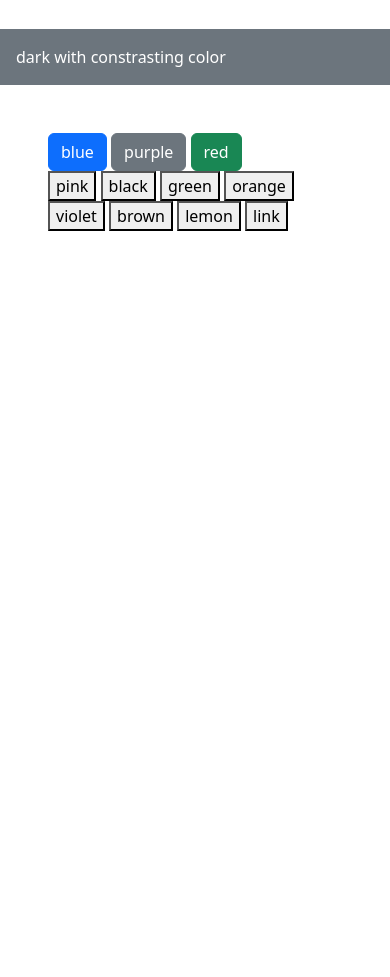
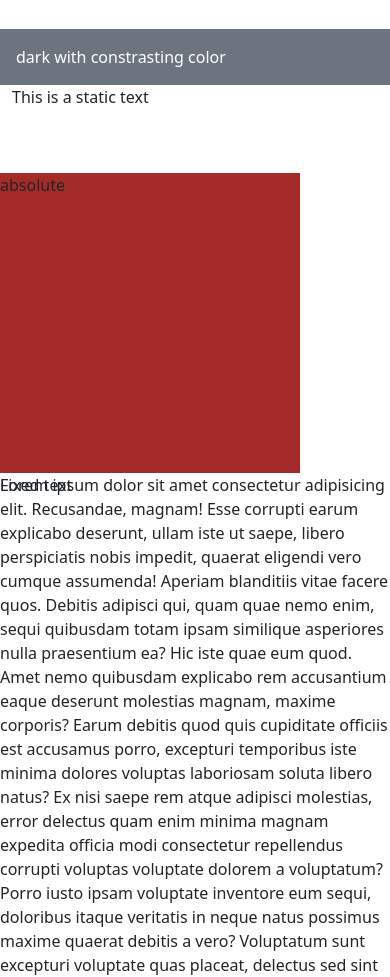
Before and after one commit to Xendra07/alex, a plain HTML site: page index.html in a window 390 px wide. Shown: the part 1020-1997 px from the top of the page. Before the commit the page ends 1299 px from the top, so only its background shows below. Drawn offline with nearby package versions, Linux system fonts and the light colour scheme.

Commit message:
Added positioning,breakpoint and media

```diff
--- a/index.html
+++ b/index.html
@@ -1,5 +1,6 @@
 <!DOCTYPE html>
 <html lang="en">
+
 <head>
     <meta charset="UTF-8">
     <meta http-equiv="X-UA-Compatible" content="IE=edge">
@@ -9,13 +10,15 @@
     <script src="https://cdn.jsdelivr.net/npm/bootstrap@5.3.3/dist/js/bootstrap.bundle.min.js"></script>
 
 </head>
+
 <body>
     <div class="container-fluid">
-      <h1> Default Container </h1>
-      <p>Lorem ipsum dolor, sit amet consectetur adipisicing elit.
-         Maiores pariatur, delectus tempora, cupiditate recusandae fugit vel minima,
-          sint aliquid sit facilis non? Amet reiciendis adipisci quod iure consequatur at inventore quia hic facilis quidem.
-         Ipsam laboriosam placeat suscipit fuga reiciendis!</p>
+        <h1> Default Container </h1>
+        <p>Lorem ipsum dolor, sit amet consectetur adipisicing elit.
+            Maiores pariatur, delectus tempora, cupiditate recusandae fugit vel minima,
+            sint aliquid sit facilis non? Amet reiciendis adipisci quod iure consequatur at inventore quia hic facilis
+            quidem.
+            Ipsam laboriosam placeat suscipit fuga reiciendis!</p>
 
     </div>
     <div class="text-bg-primary p-3">primary with constrasting color</div>
@@ -27,6 +30,7 @@
     <div class="text-bg-light p-3">light with constrasting color</div>
     <div class="text-bg-dark p-3">dark with constrasting color</div>
 
+
     <div class="text-bg-dark my-1 mx-1 p-3"> Lorem ipsum dolor sit amet.</div>
     <div class="vstack gap-5">
         <div class="text-bg-secondary p-3">warning with constrasting color</div>
@@ -35,23 +39,54 @@
         <div class="text-bg-secondary p-3"> dark with constrasting color</div>
 
     </div>
- <div class="m-5">
-    <button type="button" class="btn btn-primary"> blue</button>
-    <button type="button" class="btn btn-secondary"> purple</button>
-    <button type="button" class="btn btn-success"> red</button>
-    <br class="mb-5">
-    <button type="button"  class="btn-outline-primary"> pink</button>
-    <button type="button"  class="btn-outline-secondary"> black</button>
-    <button type="button"  class="btn-outline-success"> green</button>
-    <button type="button"  class="btn-outline-danger"> orange</button>
-    <button type="button"  class="btn-outline-warning"> violet</button>
-    <button type="button"  class="btn-outline-info"> brown </button>
-    <button type="button"  class="btn-outline-light"> lemon </button>
-    <button type="button"  class="btn-outline-dark"> link</button>
 
 
- </div>
+    <div class="container">
+        <!-- static -->
+        <p class="position-static"> This is a static text</p>
+        <br><br>
+    </div>
 
+    <!-- relative and absolute -->
+    <div class="position-relative" style="height: 300px; width: 300px; background-color:brown">absolute</div>
+    <p class="position-absolute end-0 top-0" style="top:60px">absolute</p>
+    <!-- Fixed -->
+    <p class="position-fixed"> Fixed text</p>
+
+    <p>Lorem ipsum dolor sit amet consectetur adipisicing elit.
+        Recusandae, magnam! Esse corrupti earum explicabo deserunt, ullam iste ut saepe,
+        libero perspiciatis nobis impedit, quaerat eligendi vero cumque assumenda! Aperiam blanditiis vitae facere quos.
+        Debitis adipisci qui, quam quae nemo enim, sequi quibusdam totam ipsam similique asperiores nulla praesentium
+        ea? Hic iste quae eum quod.
+        Amet nemo quibusdam explicabo rem accusantium eaque deserunt molestias magnam, maxime corporis? Earum debitis
+        quod quis cupiditate officiis est accusamus porro, excepturi temporibus iste minima dolores voluptas laboriosam
+        soluta libero natus? Ex nisi saepe rem atque adipisci molestias,
+        error delectus quam enim minima magnam expedita officia modi consectetur repellendus corrupti voluptas voluptate
+        dolorem a voluptatum? Porro iusto ipsam voluptate inventore eum sequi, doloribus itaque veritatis in neque natus
+        possimus maxime quaerat debitis a vero? Voluptatum sunt excepturi voluptate quas placeat, delectus sed sint odio
+        minus dolores at voluptates repellat tenetur porro nemo, natus autem? Soluta velit repellendus sequi beatae
+        accusamus veritatis magni repudiandae, corporis reprehenderit sapiente quam iure ad nostrum est molestias
+        consequatur impedit quo dignissimos similique ipsam! Laudantium deleniti laborum repellendus excepturi tempore
+        praesentium eius deserunt veniam saepe expedita odit quae quos maxime aliquid rerum nam, atque quod voluptates
+        aut dolorem inventore alias consectetur. Recusandae, rem? Maxime animi quia in omnis, aspernatur ullam inventore
+        quod tempore accusantium incidunt aliquam vel itaque? Laborum, atque molestiae at aut sunt excepturi possimus
+        quae tenetur quas architecto soluta eum voluptates similique, distinctio mollitia nam praesentium tempora earum
+        sit nihil quod beatae illo. Beatae, sapiente assumenda. Impedit atque suscipit quia, fuga saepe quaerat aliquid
+        soluta labore praesentium fugit sint aperiam nihil repellat maxime qui neque exercitationem voluptate quibusdam
+        recusandae eligendi! Earum minus distinctio dolores error nam necessitatibus quibusdam blanditiis est suscipit
+        hic maxime, aspernatur omnis, sint nobis, natus fugit quod similique quidem labore ullam totam exercitationem.
+        Hic, ipsum dignissimos odit inventore dolorum earum, laboriosam fuga culpa aliquid at numquam ut debitis rem
+        dolor soluta, distinctio quia totam magnam ab nam! Ducimus repudiandae laborum, ab debitis temporibus quibusdam
+        qui, atque dolor quasi facere nihil officiis similique magnam aut aliquid, vel inventore assumenda voluptates ea
+        libero esse expedita praesentium. Incidunt, officiis blanditiis voluptatibus vero iste ipsum velit nisi eaque
+        odit quae asperiores est voluptas nam molestias unde, eveniet ab aspernatur cum in corporis consectetur eius
+        consequatur at! Molestiae tempore, explicabo reiciendis, dolorem, dicta qui quisquam unde facere molestias ipsum
+        esse? Voluptatum hic error culpa officiis, doloremque quaerat.
+        Deserunt aspernatur expedita porro nulla?Lorem, ipsum dolor sit amet consectetur adipisicing elit. A,
+        voluptates? Similique quae magnam, soluta dolor sapiente ipsam quos molestias. Sunt placeat quisquam eveniet
+        sapiente in totam porro corporis assumenda dicta sed doloribus facilis aliquam, id, accusantium pariatur nam
+        praesentium corrupti.</p>
 
 </body>
+
 </html>
```
Also changed, not shown: breakpoint.html (added, +53 -0 lines), position.html (added, +61 -0 lines).
